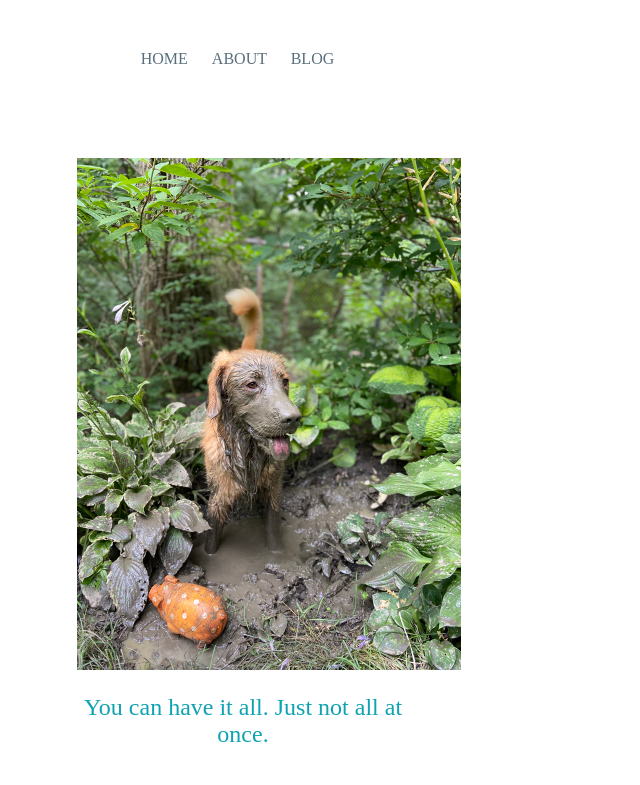
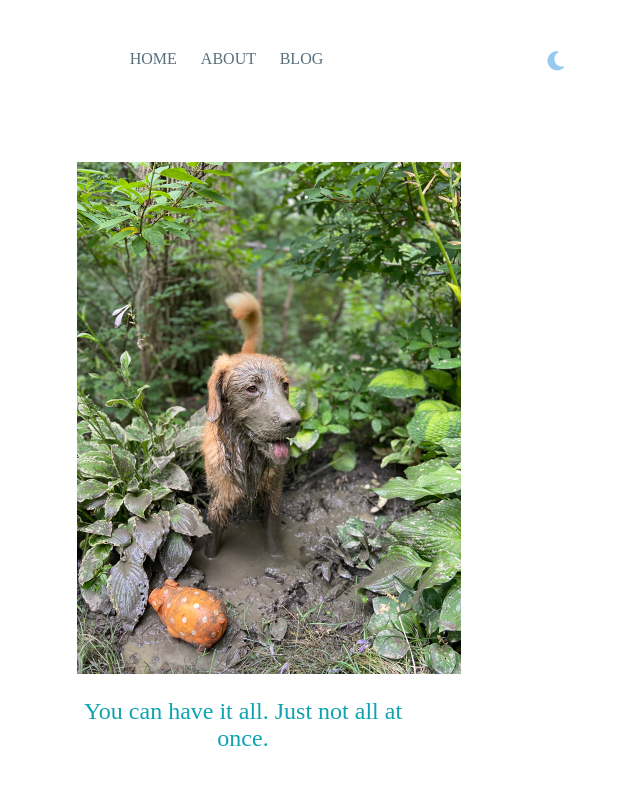
Before and after one commit to vaishnavisen/vaishnavisen.github.io, a Jekyll site: the page built from index.html, in a window 1280 px wide. Shown: the top 785 px of the page, without its empty margins (397-1037 px from the left). Built offline with Jekyll 4.4.1, drawn with Linux system fonts in a browser that asks for light colours; nearby versions of some CDN libraries.

Commit message:
Fix typo

```diff
--- a/_layouts/default.html
+++ b/_layouts/default.html
@@ -3,7 +3,7 @@
 <!-- https://dev.to/ananyaneogi/create-a-dark-light-mode-switch-with-css-variables-34l8 -->
 
 <html>
-  <script src=src="https://kit.fontawesome.com/2b9cdc1c9a.js" crossorigin="anonymous"></script>
+  <script src="https://kit.fontawesome.com/2b9cdc1c9a.js" crossorigin="anonymous"></script>
   <head>
     <meta charset="utf-8">
     <title>{{page.title}}</title>
```
